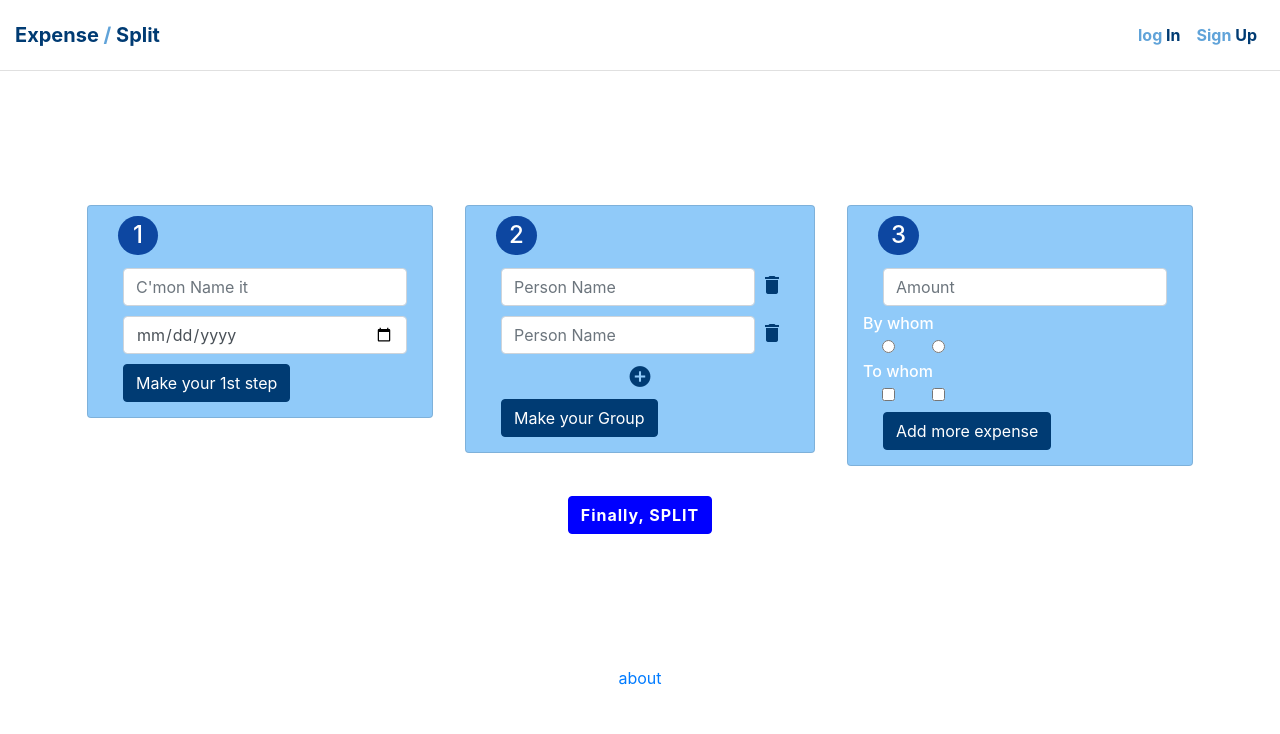
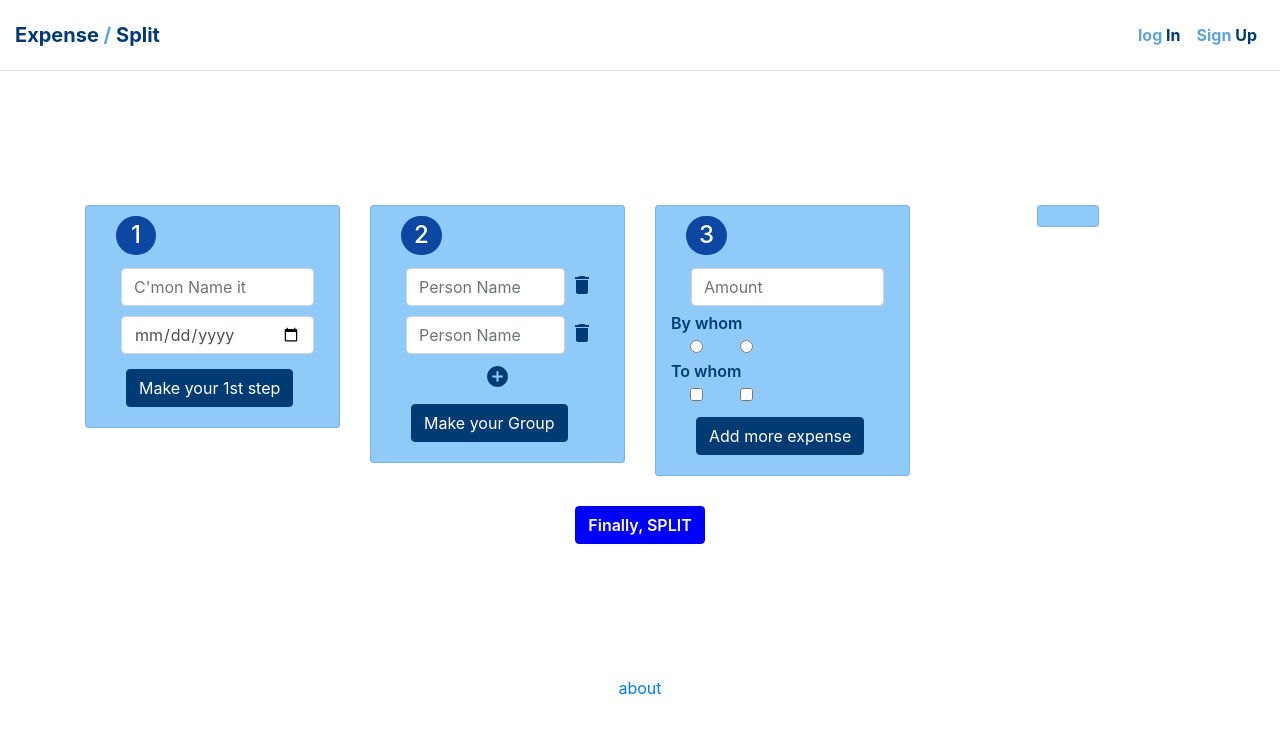
Before and after one commit to Madhubalajb/Expense-Split, a React (Create React App) app: page / in a window 1280 px wide. Shown: the top 734 px of the page. Built offline with nearby package versions, Linux system fonts and the light colour scheme.

Commit message:
Restructure

```diff
--- a/src/components/ExpenseForm.js
+++ b/src/components/ExpenseForm.js
@@ -39,7 +39,7 @@ const ExpenseForm = (props) => {
                     <Card>
                         <h4 className="three">3</h4>
                         <Form.Control onChange={props.handleAmount} value={props.amount || ""} placeholder="Amount" required/>
-                        <Row style={{color: "#003B73"}, {fontWeight: 500}}>By whom</Row>
+                        <Row style={{color: "#003B73", fontWeight: 600}}>By whom</Row>
                         <Row>
                         {
                             props.members.map((member,index) => {
@@ -52,7 +52,7 @@ const ExpenseForm = (props) => {
                         }
                         </Row>
 
-                        <Row style={{color: "#003B73"}, {fontWeight: 500}}>To whom</Row>
+                        <Row style={{color: "#003B73", fontWeight: 600}}>To whom</Row>
                         <Row>
                         {
                             props.members.map((member,index) => {
@@ -64,11 +64,16 @@ const ExpenseForm = (props) => {
                             })
                         }
                         </Row>
-                        <Button title="add more expense" onClick={(event) => (event)}>Add more expense</Button>
+                        <Button title="add more expense" onClick={(event) => props.addExpense(event)}>Add more expense</Button>
+                    </Card>
+                </Col>
+                <Col>
+                    <Card>
+
                     </Card>
                 </Col>
             </Row>
-            <Button title="Split" className="split_btn" type="submit"><b>Finally, SPLIT</b></Button>
+            <Button title="Split" className="split_btn" type="submit">Finally, SPLIT</Button>
         </Form>
     </Container>
  )
--- a/src/index.scss
+++ b/src/index.scss
@@ -31,7 +31,7 @@ body {
         width: fit-content;
         background-color: $Navy-Blue;
         border-color: $Navy-Blue;
-        margin: 5px;
+        margin: 10px;
     }
     .logos {
         .node{
@@ -166,7 +166,7 @@ body {
         }
         .split_btn {
             margin: 30px;
-            letter-spacing: 1px;
+            font-weight: 600;
             background-color: Blue;
             border-color: Blue;
         }
```
